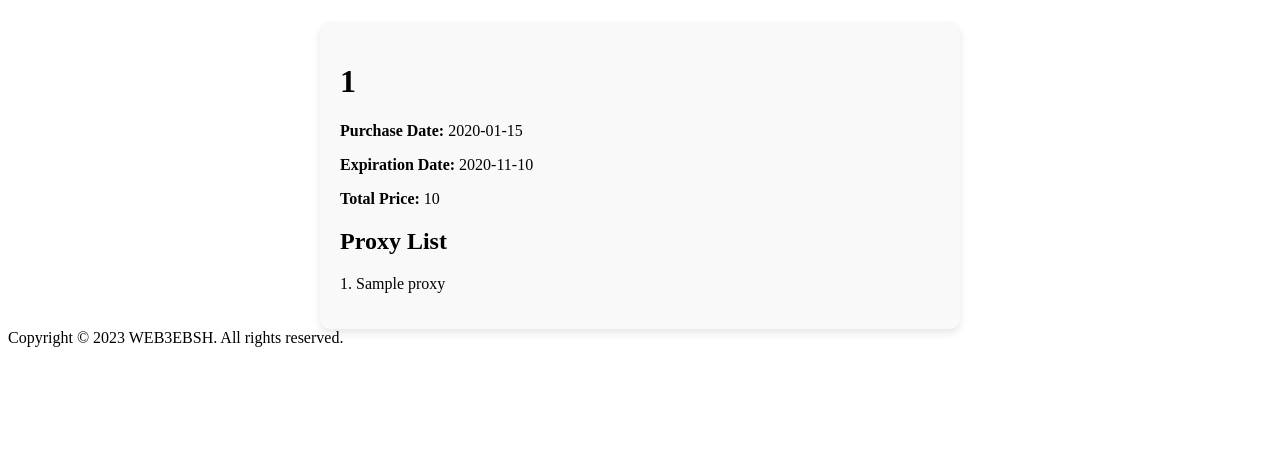
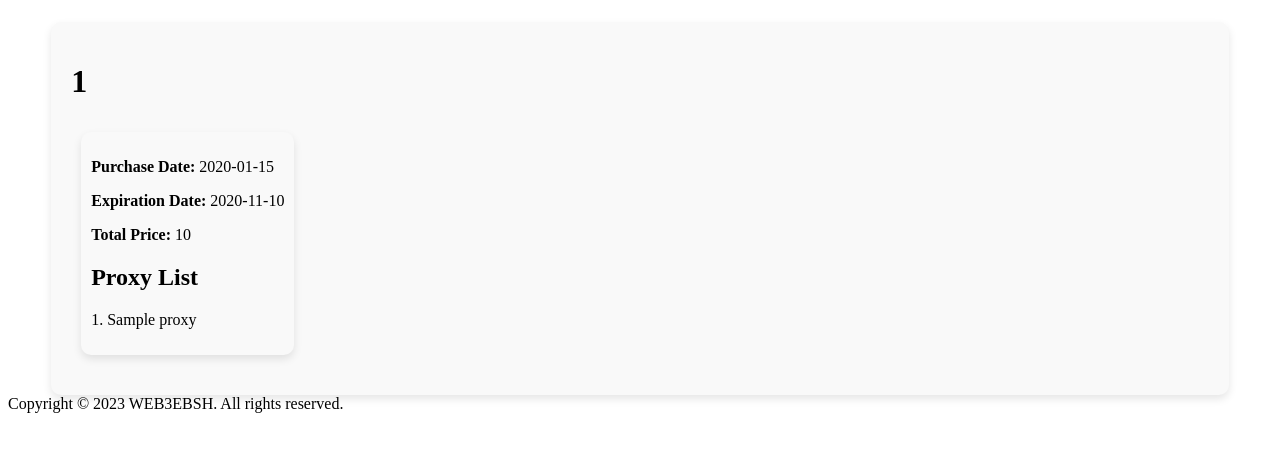
Before and after one commit to zemetsskiy/ProxyGuard, a FastAPI app: page /profile/1 in a window 1280 px wide. Shown: the part 58-510 px from the top of the page. Run offline with FastAPI, Linux system fonts and the light colour scheme; a database or web service that is not in the repository returns one stand-in record (values such as "Sample title").

Commit message:
upd profile page styles

```diff
--- a/app/static/css/main.css
+++ b/app/static/css/main.css
@@ -28,7 +28,7 @@ tr:nth-child(even) {background-color: #f2f2f2;}
 
 /* Profile */
 .container {
-    max-width: 600px;
+    width: 90%;
     margin: auto;
     padding: 20px;
     background-color: #f9f9f9;
@@ -55,3 +55,40 @@ tr:nth-child(even) {background-color: #f2f2f2;}
     font-size: 1em;
     position: relative;
 }
+
+
+.orders {
+    display: flex;
+    flex-wrap: wrap;
+    justify-content: flex-start;
+}
+
+.order {
+    flex: 1 1 1 calc(33.333% - 20px);
+    margin: 10px;
+    margin-bottom: 20px;
+    padding: 10px;
+    box-shadow: 0 4px 8px rgba(0, 0, 0, 0.1);
+    border-radius: 10px;
+    background-color: #f9f9f9;
+}
+
+.proxy-item:nth-child(n+11) {
+    display: none;
+}
+
+.showMoreProxies, .showLessProxies {
+    padding: 10px 20px;
+    background-color: #f2f2f2;
+    color: #333;
+    border: 1px solid #ddd;
+    border-radius: 5px;
+    cursor: pointer;
+    transition: background-color 0.3s, color 0.3s;
+    margin-top: 10px;
+}
+
+#showMoreProxies:hover, #showLessProxies:hover {
+    background-color: #e0e0e0;
+    color: #000;
+}
```
